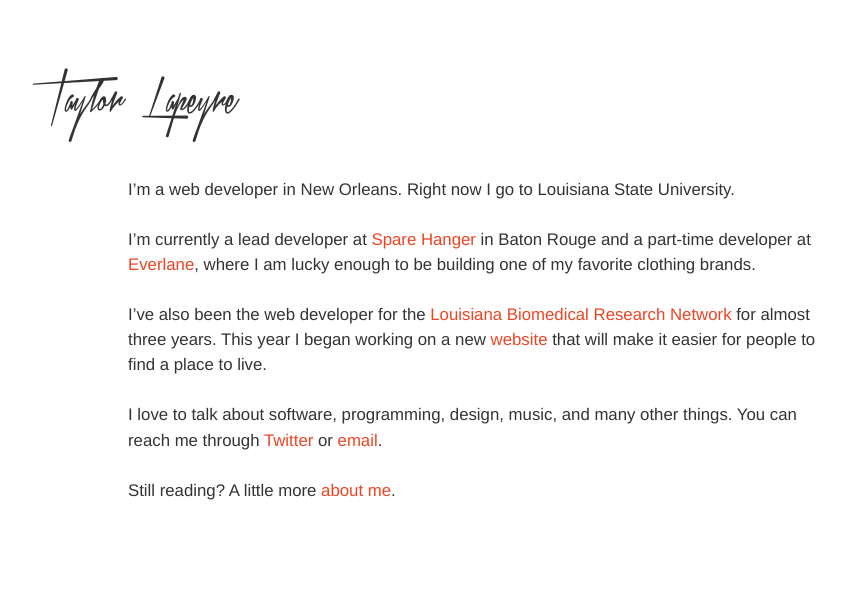
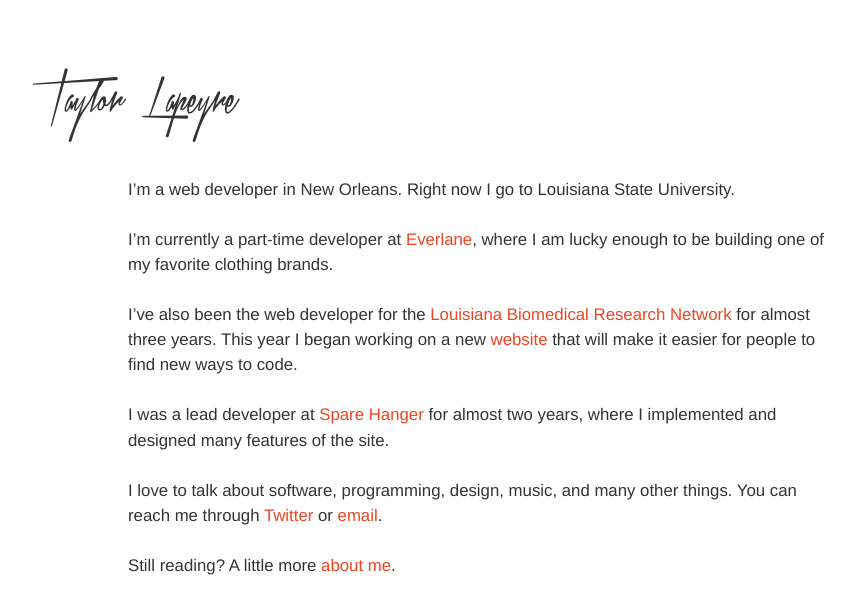
Before and after one commit to taylorlapeyre/taylorlapeyre.github.io, a Jekyll site: the page built from index.md, in a window 1280 px wide. Shown: the top 614 px of the page, without its empty margins (160-1015 px from the left). Built offline with Jekyll 4.4.1, drawn with Linux system fonts in a browser that asks for light colours; some web fonts are replaced.

Commit message:
update career path

```diff
--- a/index.md
+++ b/index.md
@@ -5,9 +5,11 @@ title: Taylor Lapeyre
 
 I'm a web developer in New Orleans. Right now I go to Louisiana State University.
 
-I'm currently a lead developer at [Spare Hanger][0] in Baton Rouge and a part-time developer at [Everlane][1], where I am lucky enough to be building one of my favorite clothing brands.
+I'm currently a part-time developer at [Everlane][1], where I am lucky enough to be building one of my favorite clothing brands.
 
-I've also been the web developer for the [Louisiana Biomedical Research Network][2] for almost three years. This year I began working on a new [website][3] that will make it easier for people to find a place to live.
+I've also been the web developer for the [Louisiana Biomedical Research Network][2] for almost three years. This year I began working on a new [website][3] that will make it easier for people to find new ways to code.
+
+I was a lead developer at [Spare Hanger][0] for almost two years, where I implemented and designed many features of the site.
 
 I love to talk about software, programming, design, music, and many other things. You can reach me through [Twitter][4] or [email][5].
 
@@ -16,7 +18,7 @@ Still reading? A little more [about me][6].
 [0]: http://sparehanger.com
 [1]: http://everlane.com
 [2]: http://lbrn.lsu.edu
-[3]: https://github.com/taylorlapeyre/twotwofive
+[3]: https://github.com/taylorlapeyre/agora
 [4]: http://twitter.com/taylorlapeyre
 [5]: mailto:hello@taylorlapeyre.me
 [6]: /about
```
